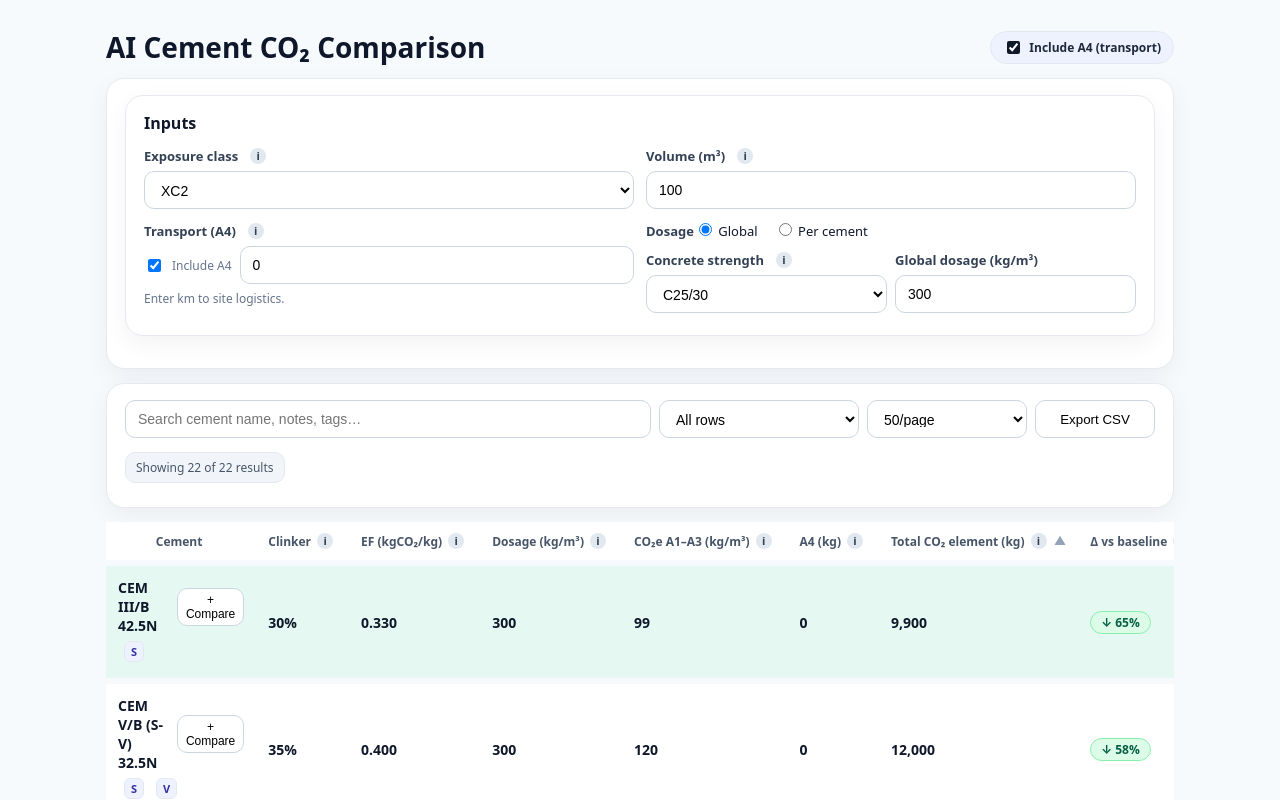
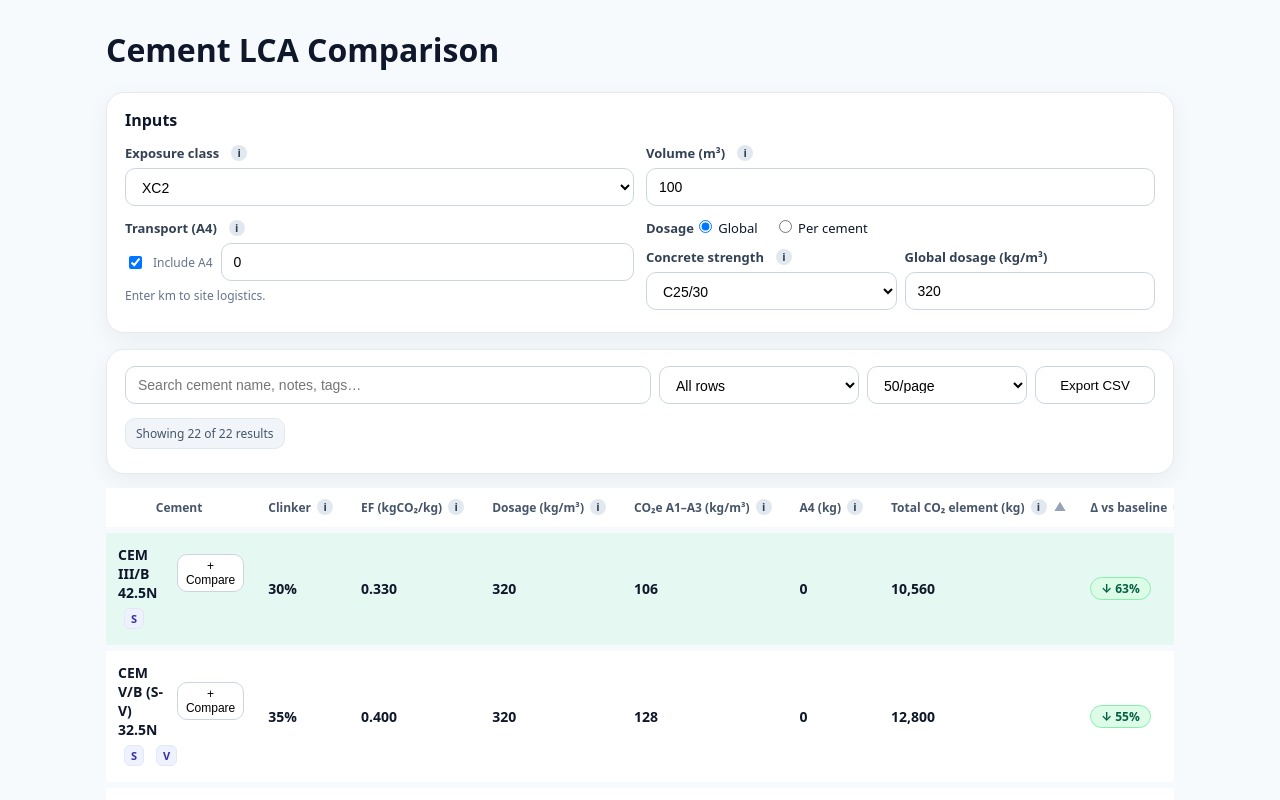
Before and after one commit to MarioSorgente/cement-lca, a Next.js app: page / in a window 1280 px wide. Shown: the top 800 px of the page. Built offline with nearby package versions, Linux system fonts and the light colour scheme.

Commit message:
Update index.tsx

```diff
--- a/pages/index.tsx
+++ b/pages/index.tsx
@@ -1,170 +1,159 @@
 // pages/index.tsx
-import React, { useMemo, useState } from 'react'
+import React, { useMemo, useState, useCallback } from 'react'
 import type { NextPage } from 'next'
 
 import Inputs from '../components/Inputs'
 import ResultsTable from '../components/ResultsTable'
 import BarChart from '../components/BarChart'
-import CompareTray from '../components/CompareTray'
 import ComparePanel from '../components/ComparePanel'
+import CompareFab from '../components/CompareFab'
 
 import {
   type InputsState,
   type ResultRow,
-  type ExposureClass,
   type Cement,
 } from '../lib/types'
-import {
-  computeRows,
-  opcWorstBaseline,
-  formatNumber,
-  exportRowsAsCsv,
-} from '../lib/calc'
 
-// Load your dataset directly from /public
-// eslint-disable-next-line @typescript-eslint/no-var-requires
-const ALL_CEMENTS: Cement[] = require('../public/data/cements.json') as Cement[]
+import { formatNumber } from '../lib/calc'
+import { tagsForCement } from '../lib/tags'
+import { downloadCSV } from '../lib/download'
 
-// ---- Sorting + helpers ------------------------------------------------
-type SortKey =
-  | 'cement' | 'strength' | 'clinker' | 'ef' | 'dosage' | 'a1a3' | 'a4' | 'total' | 'reduction'
-type SortDir = 'asc' | 'desc'
-type Scope = 'all' | 'compatible' | 'common'
+// If you prefer runtime fetch, move the JSON to /data and fetch('/data/cements.json') in useEffect.
+// Importing the JSON keeps things simple here.
+import cementsData from '../public/data/cements.json'
 
-const DEFAULT_INPUTS: InputsState = {
-  concreteStrength: 'C25/30', // UI-only
-  strengthClass: 'C25/30',    // (kept for compatibility if referenced somewhere)
-  exposureClass: 'XC2' as ExposureClass,
-  volumeM3: 100,
-  distanceKm: 0,
-  includeA4: true,
-  dosageMode: 'global',
-  globalDosage: 300,
-}
+// ---------- Helpers ----------
+function buildRow(c: Cement, inputs: InputsState, perCementDosage: Record<string, number>): ResultRow {
+  // dosage
+  const dosageUsed =
+    inputs.dosageMode === 'perCement'
+      ? Math.max(0, perCementDosage[c.id] ?? c.default_dosage_kg_per_m3 ?? inputs.globalDosage)
+      : Math.max(0, inputs.globalDosage)
 
-function sortRows(rows: ResultRow[], key: SortKey, dir: SortDir): ResultRow[] {
-  const mul = dir === 'asc' ? 1 : -1
-  return [...rows].sort((a, b) => {
-    const av = val(a, key)
-    const bv = val(b, key)
-    if (typeof av === 'string' && typeof bv === 'string') return av.localeCompare(bv) * mul
-    return ((av as number) - (bv as number)) * mul
-  })
+  // A1–A3 per m3
+  const ef = Number(c.co2e_per_kg_binder_A1A3 ?? 0)
+  const co2ePerM3_A1A3 = dosageUsed * ef
 
-  function val(r: ResultRow, k: SortKey) {
-    switch (k) {
-      case 'cement':    return r.cement.cement_type
-      case 'strength':  return r.cement.strength_class
-      case 'clinker':   return r.cement.clinker_fraction
-      case 'ef':        return r.cement.co2e_per_kg_binder_A1A3
-      case 'dosage':    return r.dosageUsed
-      case 'a1a3':      return r.co2ePerM3_A1A3
-      case 'a4':        return r.a4Transport
-      case 'total':     return r.totalElement
-      case 'reduction': return r.gwpReductionPct
-    }
+  // A4 per element (very simplified: distance × EF)
+  const distanceKm = Number(inputs.distanceKm ?? 0)
+  const a4Ef = Number(c.transport_ef_kg_per_m3_km ?? 0) * (inputs.volumeM3 ?? 0)
+  const a4Transport = inputs.includeA4 ? distanceKm * a4Ef : 0
+
+  // Total per element
+  const totalElement = co2ePerM3_A1A3 * (inputs.volumeM3 ?? 0) + a4Transport
+
+  // Exposure compatible?
+  const exposureCompatible =
+    Array.isArray(c.compatible_exposure_classes) &&
+    c.compatible_exposure_classes.includes(inputs.exposureClass)
+
+  // Very simple “OPC baseline EF” (first CEM I 42.5N or any with no SCMs)
+  const baseline = (cementsData as Cement[]).find(x =>
+    (x.cement_type || '').toUpperCase().startsWith('CEM I') || (x.scms ?? []).length === 0
+  )
+  const baselineEF = Number(baseline?.co2e_per_kg_binder_A1A3 ?? ef)
+  const gwpReductionPct = baselineEF > 0 ? ((baselineEF - ef) / baselineEF) * 100 : 0
+
+  return {
+    cement: c,
+    exposureCompatible,
+    dosageUsed,
+    co2ePerM3_A1A3,
+    a4Transport,
+    totalElement,
+    gwpReductionPct,
+    tags: tagsForCement(c),
   }
 }
 
-function fallbackExportCsv(rows: ResultRow[]) {
-  const headers = [
-    'Cement',
-    'Strength',
-    'Clinker%',
-    'EF (kgCO2/kg)',
-    'Dosage (kg/m3)',
-    'A1-A3 (kg/m3)',
-    'A4 (kg)',
-    'Total element (kg)',
-    'Δ vs baseline (%)',
-  ]
-  const lines = rows.map(r => [
-    r.cement.cement_type,
-    r.cement.strength_class,
-    Math.round((r.cement.clinker_fraction ?? 0) * 100),
-    Number(r.cement.co2e_per_kg_binder_A1A3 ?? 0).toFixed(3),
-    r.dosageUsed,
-    r.co2ePerM3_A1A3,
-    r.a4Transport,
-    r.totalElement,
-    Math.round(r.gwpReductionPct),
-  ])
-  const csv = [headers.join(','), ...lines.map(arr => arr.join(','))].join('\n')
-  const blob = new Blob([csv], { type: 'text/csv;charset=utf-8;' })
-  const url = URL.createObjectURL(blob)
-  const a = document.createElement('a')
-  a.href = url
-  a.download = 'cement-results.csv'
-  a.click()
-  URL.revokeObjectURL(url)
+function sortRows(rows: ResultRow[], key:
+  'cement' | 'strength' | 'clinker' | 'ef' | 'dosage' | 'a1a3' | 'a4' | 'total' | 'reduction',
+  dir: 'asc' | 'desc'
+) {
+  const mul = dir === 'asc' ? 1 : -1
+  const get = (r: ResultRow) => {
+    switch (key) {
+      case 'cement': return r.cement.cement_type
+      case 'strength': return r.cement.strength_class
+      case 'clinker': return r.cement.clinker_fraction
+      case 'ef': return r.cement.co2e_per_kg_binder_A1A3
+      case 'dosage': return r.dosageUsed
+      case 'a1a3': return r.co2ePerM3_A1A3
+      case 'a4': return r.a4Transport
+      case 'total': return r.totalElement
+      case 'reduction': return r.gwpReductionPct
+      default: return r.totalElement
+    }
+  }
+  return [...rows].sort((a,b) => {
+    const av = get(a); const bv = get(b)
+    if (typeof av === 'string' && typeof bv === 'string') return mul * av.localeCompare(bv)
+    return mul * ((Number(av) ?? 0) - (Number(bv) ?? 0))
+  })
 }
 
-// ---- Page --------------------------------------------------------------
+// ---------- Page ----------
 const Home: NextPage = () => {
-  // Inputs
-  const [inputs, setInputs] = useState<InputsState>(DEFAULT_INPUTS)
+  // Inputs default (as in your screenshot)
+  const [inputs, setInputs] = useState<InputsState>({
+    exposureClass: 'XC2',
+    volumeM3: 100,
+    distanceKm: 0,
+    includeA4: true,
+    dosageMode: 'global',
+    globalDosage: 320,
+    concreteStrength: 'C25/30',
+  })
+
+  // dosage overrides (per cement)
   const [perCementDosage, setPerCementDosage] = useState<Record<string, number>>({})
-  const handlePerCementDosageChange = (cementId: string, val: number) => {
+  const handlePerCementDosageChange = useCallback((cementId: string, val: number) => {
     setPerCementDosage(prev => ({ ...prev, [cementId]: val }))
-  }
+  }, [])
 
-  // Table controls
-  const [pageSize, setPageSize] = useState<number>(50)
-  const [sortKey, setSortKey] = useState<SortKey>('total')
-  const [sortDir, setSortDir] = useState<SortDir>('asc')
-  const [search, setSearch] = useState<string>('')
-  const [scope, setScope] = useState<Scope>('all')
-  const [selectedId, setSelectedId] = useState<string | null>(null)
-
-  // Compute rows
-  const rowsRaw: ResultRow[] = useMemo(() => {
-    return computeRows(ALL_CEMENTS, inputs, /* baselineEFNullable */ null, perCementDosage)
+  // Rows
+  const rowsAll = useMemo(() => {
+    const list = (cementsData as Cement[]).map(c => buildRow(c, inputs, perCementDosage))
+    return list
   }, [inputs, perCementDosage])
 
-  const baseline = useMemo(() => opcWorstBaseline(rowsRaw), [rowsRaw])
+  // Search + scope
+  const [search, setSearch] = useState('')
+  const [scope, setScope] = useState<'all' | 'compatible' | 'common'>('all')
 
-  // Filter
   const rowsFiltered = useMemo(() => {
-    let arr = rowsRaw
-    if (scope === 'compatible') {
-      arr = arr.filter(r => r.exposureCompatible)
-    } else if (scope === 'common') {
-      // your json flag uses is_common (some datasets may use common)
-      arr = arr.filter(r => Boolean((r.cement as any).is_common || (r.cement as any).common))
+    let rs = rowsAll
+    if (scope === 'compatible') rs = rs.filter(r => r.exposureCompatible)
+    if (scope === 'common') rs = rs.filter(r => r.cement.is_common || (r.cement as any).common)
+    const s = search.trim().toLowerCase()
+    if (s) {
+      rs = rs.filter(r => {
+        const hay =
+          `${r.cement.cement_type} ${r.cement.notes ?? ''} ${(r.tags ?? []).join(' ')}`.toLowerCase()
+        return hay.includes(s)
+      })
     }
-    if (search.trim()) {
-      const q = search.toLowerCase()
-      arr = arr.filter(r =>
-        r.cement.cement_type.toLowerCase().includes(q) ||
-        (r.cement.notes?.toLowerCase()?.includes(q) ?? false) ||
-        (r.cement.scms?.some(s => s.type.toLowerCase().includes(q)) ?? false)
-      )
-    }
-    return arr
-  }, [rowsRaw, scope, search])
+    return rs
+  }, [rowsAll, scope, search])
 
-  // Sort
+  // Sort + pagination
+  const [sortKey, setSortKey] = useState<'cement' | 'strength' | 'clinker' | 'ef' | 'dosage' | 'a1a3' | 'a4' | 'total' | 'reduction'>('total')
+  const [sortDir, setSortDir] = useState<'asc' | 'desc'>('asc')
+  const [pageSize, setPageSize] = useState<number>(50)
+
   const rowsSorted = useMemo(
     () => sortRows(rowsFiltered, sortKey, sortDir),
     [rowsFiltered, sortKey, sortDir]
   )
 
-  // Export
-  const exportCsv = () => {
-    try {
-      if (typeof exportRowsAsCsv === 'function') {
-        exportRowsAsCsv(rowsSorted)
-      } else {
-        fallbackExportCsv(rowsSorted)
-      }
-    } catch {
-      fallbackExportCsv(rowsSorted)
-    }
-  }
-
-  // ----- Compare (tray + drawer) -----
+  // Compare (minimal fab + right drawer)
   const [comparedIds, setComparedIds] = useState<string[]>([])
-  const [cmpOpen, setCmpOpen] = useState(false)
+  const comparedItems = useMemo(() => {
+    return comparedIds
+      .map(id => rowsSorted.find(r => r.cement.id === id))
+      .filter((r): r is ResultRow => Boolean(r))
+      .map(r => ({ id: r.cement.id, label: r.cement.cement_type }))
+  }, [comparedIds, rowsSorted])
 
   const rowsById = useMemo(() => {
     const m: Record<string, ResultRow> = {}
@@ -172,76 +161,57 @@ const Home: NextPage = () => {
     return m
   }, [rowsSorted])
 
-  const comparedItems = useMemo(
-    () => comparedIds
-      .map(id => rowsById[id])
-      .filter(Boolean)
-      .map(r => ({ id: r!.cement.id, label: r!.cement.cement_type })),
-    [comparedIds, rowsById]
-  )
+  const toggleCompare = useCallback((id: string) => {
+    setComparedIds(prev => prev.includes(id) ? prev.filter(x => x !== id) : [...prev, id])
+  }, [])
 
-  function toggleCompare(id: string) {
-    setComparedIds(prev => {
-      if (prev.includes(id)) return prev.filter(x => x !== id)
-      if (prev.length >= 3) return prev
-      return [...prev, id]
-    })
-  }
-  function removeFromCompare(id: string) { setComparedIds(prev => prev.filter(x => x !== id)) }
-  function replaceInCompare(oldId: string, newId: string) {
-    setComparedIds(prev => (prev.includes(newId) ? prev : prev.map(x => (x === oldId ? newId : x))))
-  }
+  const removeFromCompare = useCallback((id: string) => {
+    setComparedIds(prev => prev.filter(x => x !== id))
+  }, [])
 
-  const hasRows = rowsSorted.length > 0
-  const baselineLabel = baseline ? `${baseline.cement.cement_type} (${baseline.cement.strength_class})` : undefined
+  const [cmpOpen, setCmpOpen] = useState(false)
+
+  // Export CSV (use the download.ts that builds a nice CSV including assumptions)
+  const handleExport = useCallback(() => {
+    downloadCSV(rowsSorted, inputs)
+  }, [rowsSorted, inputs])
+
+  // Best id (lowest total)
+  const bestId = useMemo(() => {
+    return rowsSorted.length ? rowsSorted.reduce((min, r) => r.totalElement < min.totalElement ? r : min, rowsSorted[0]).cement.id : undefined
+  }, [rowsSorted])
 
   return (
     <div className="container">
-      <header className="header">
-        <h1 className="h1">AI Cement CO₂ Comparison</h1>
-        <div className="filters">
-          <span className="badge">
-            <input
-              type="checkbox"
-              checked={inputs.includeA4}
-              onChange={e => setInputs(prev => ({ ...prev, includeA4: e.target.checked }))}
-              id="includeA4"
-            />
-            <label htmlFor="includeA4">Include A4 (transport)</label>
-          </span>
-        </div>
-      </header>
+      <h1 className="title">Cement LCA Comparison</h1>
 
       {/* Inputs */}
-      <div className="card">
-        <Inputs
-          inputs={inputs}
-          onChange={setInputs}
-          perCementDosage={perCementDosage}
-          onPerCementDosageChange={handlePerCementDosageChange}
-        />
-      </div>
+      <Inputs
+        inputs={inputs}
+        onChange={setInputs}
+        perCementDosage={perCementDosage}
+        onPerCementDosageChange={handlePerCementDosageChange}
+      />
 
-      {/* Table */}
+      {/* Search + table */}
       <ResultsTable
-        rows={rowsSorted.slice(0, pageSize)}
+        rows={rowsSorted}
         pageSize={pageSize}
         onPageSize={setPageSize}
         sortKey={sortKey}
         sortDir={sortDir}
         onSortChange={(k) => {
-          setSortDir(prev => (k === sortKey ? (prev === 'asc' ? 'desc' : 'asc') : 'asc'))
-          setSortKey(k)
+          if (k === sortKey) setSortDir(d => (d === 'asc' ? 'desc' : 'asc'))
+          else { setSortKey(k); setSortDir('asc') }
         }}
         search={search}
         onSearch={setSearch}
         scope={scope}
         onScope={setScope}
-        onExport={exportCsv}
-        onRowClick={setSelectedId}
-        selectedId={selectedId}
-        bestId={rowsSorted[0]?.cement.id}
-        baselineId={baseline?.cement.id}
+        onExport={handleExport}
+        onRowClick={(id) => toggleCompare(id)}
+        selectedId={null}
+        bestId={bestId}
         dosageMode={inputs.dosageMode}
         perCementDosage={perCementDosage}
         onPerCementDosageChange={handlePerCementDosageChange}
@@ -250,34 +220,21 @@ const Home: NextPage = () => {
       />
 
       {/* Chart */}
-      {hasRows && (
-        <BarChart
-          rows={rowsSorted.slice(0, pageSize)}
-          bestId={rowsSorted[0]?.cement.id}
-          opcBaselineId={baseline?.cement.id}
-          baselineEf={baseline?.cement.co2e_per_kg_binder_A1A3}
-          baselineLabel={baselineLabel}
-        />
-      )}
+      <div className="card" style={{ marginTop: 12 }}>
+        <BarChart rows={rowsSorted} bestId={bestId} />
+      </div>
 
-      {/* Compare tray + drawer */}
-      <CompareTray
+      {/* Floating compare trigger + right drawer */}
+      <CompareFab
         items={comparedItems}
         onOpen={() => setCmpOpen(true)}
-        onRemove={removeFromCompare}
+        onClear={() => setComparedIds([])}
       />
       <ComparePanel
         open={cmpOpen}
         onClose={() => setCmpOpen(false)}
         comparedIds={comparedIds}
         rowsById={rowsById}
-        baselineId={baseline?.cement.id}
-        dosageMode={inputs.dosageMode}
-        perCementDosage={perCementDosage}
-        onPerCementDosageChange={handlePerCementDosageChange}
-        onRemove={removeFromCompare}
-        catalog={rowsSorted.map(r => ({ id: r.cement.id, label: r.cement.cement_type }))}
-        onReplace={replaceInCompare}
       />
 
       <footer className="footer">
```
